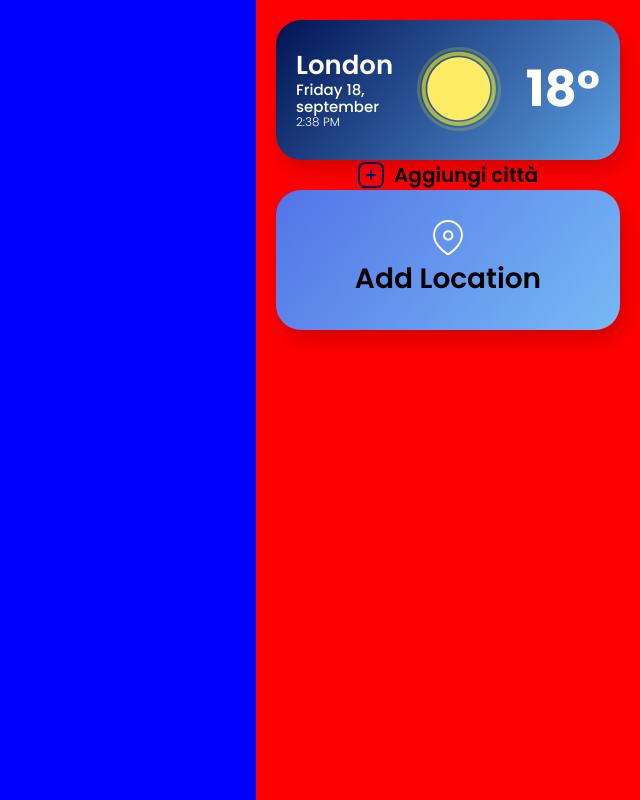
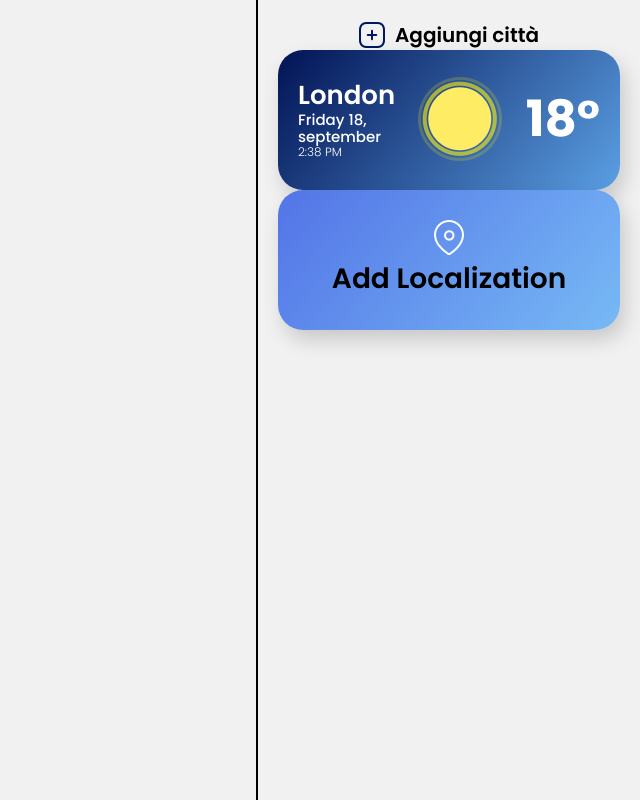
Before and after one commit to rrhox/weather-app, a React (Create React App) app: page /home in a window 1280 px wide. Shown: the whole page, without its empty margins (640-1280 px from the left). Built offline with nearby package versions, Linux system fonts and the light colour scheme.

Commit message:
fix(weather-app): button

```diff
--- a/src/features/home/components/organisms/Main.tsx
+++ b/src/features/home/components/organisms/Main.tsx
@@ -1,6 +1,5 @@
 import styled from 'styled-components';
 
 export const Main = styled.div`
-  background: blue;
   width: 70%;
 `;
--- a/src/features/home/components/organisms/Sidebar.tsx
+++ b/src/features/home/components/organisms/Sidebar.tsx
@@ -1,7 +1,7 @@
 import styled from 'styled-components';
 
 export const Sidebar = styled.div`
-  background: red;
+  border-left: 2px solid black;
   width: 30%;
   display: flex;
   flex-direction: column;
--- a/src/features/home/screens/Home.tsx
+++ b/src/features/home/screens/Home.tsx
@@ -18,13 +18,12 @@ export const Home = () => {
     <Container>
       <Main></Main>
       <Sidebar>
+        <Button variant="text" withIcon="plus">
+          Aggiungi città
+        </Button>
         <WeatherCard title="London" />
-
-        <Button variant="text" label="Aggiungi città" withIcon="plus">
-          Add Location
-        </Button>
-        <Button variant="button" label="Add Location" withIcon="location" onClick={() => console.log('click')}>
-          Add Location
+        <Button variant="contained" withIcon="location" onClick={() => console.log('click')}>
+          Add Localization
         </Button>
       </Sidebar>
     </Container>
--- a/src/shared/components/atoms/Button.tsx
+++ b/src/shared/components/atoms/Button.tsx
@@ -1,4 +1,4 @@
-import React from 'react';
+import React, { ReactNode } from 'react';
 import styled, { useTheme } from 'styled-components';
 import { BaseContainerElement, BaseContainerElementProps } from '../../styles/BaseContainerElement';
 import { Icon, IconType } from './Icon';
@@ -14,25 +14,25 @@ export const ButtonTextStyle = styled.button`
 `;
 
 type ButtonProps = React.ButtonHTMLAttributes<HTMLButtonElement> & {
-  label: string;
-  variant: 'text' | 'button';
+  variant: 'text' | 'contained';
   withIcon?: IconType;
+  children: string | ReactNode;
 };
 
-export const Button: React.FC<ButtonProps> = ({ label, variant, withIcon, ...rest }) => {
+export const Button: React.FC<ButtonProps> = ({ variant, withIcon, children, ...rest }) => {
   const theme = useTheme();
   return variant === 'text' ? (
     <ButtonTextStyle {...rest}>
       {withIcon && <Icon name={withIcon} />}
       <Typography variant="subtitle2" weight="semibold" ml={1}>
-        {label}
+        {children}
       </Typography>
     </ButtonTextStyle>
   ) : (
     <ButtonStyle height="14rem" background={theme.gradients[300]} {...rest}>
       {withIcon && <Icon name={withIcon} />}
       <Typography variant="h5" weight="semibold">
-        {label}
+        {children}
       </Typography>
     </ButtonStyle>
   );
```
Also changed, not shown: src/features/home/components/ActionCard.tsx (deleted, +0 -16 lines).
